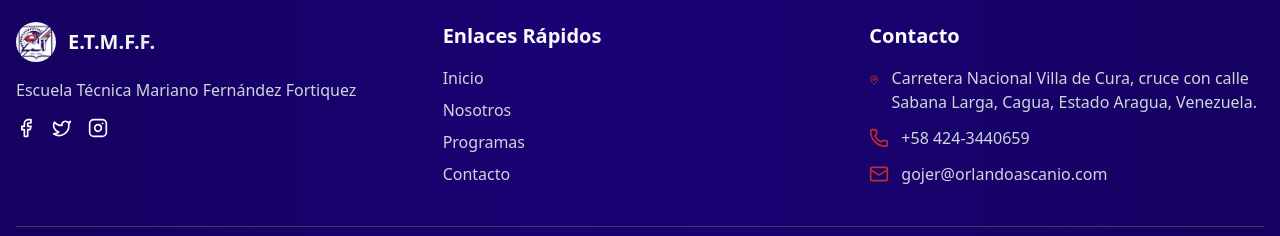
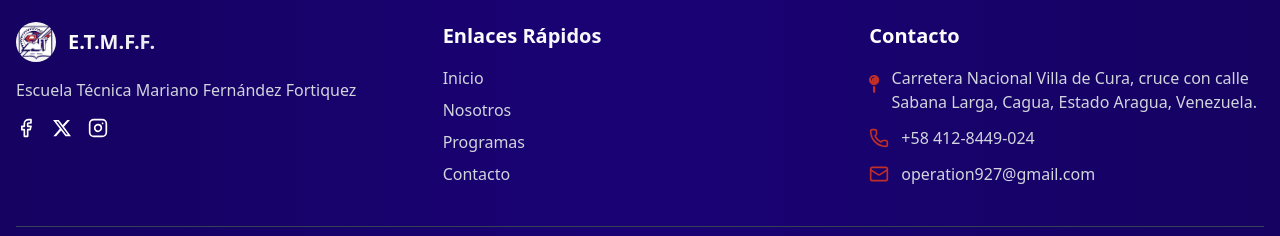
Before and after one commit to Gojer16/School-Webiste, a React (Vite) app in the folder client/: page /contacto in a window 1280 px wide. Shown: the part 1158-1394 px from the top of the page. Built offline with nearby package versions, Linux system fonts and the light colour scheme.

Commit message:
Improvement to footer.

```diff
--- a/client/src/components/Footer.jsx
+++ b/client/src/components/Footer.jsx
@@ -1,12 +1,14 @@
 import { Link } from 'react-router-dom';
-import { MapPin, Phone, Mail, Facebook, Twitter, Instagram } from 'lucide-react';
+import {  Phone, Mail, Facebook,  Instagram } from 'lucide-react';
 import logo from '/1.jpg';
+import { FaXTwitter } from "react-icons/fa6";
+import { FaMapPin } from "react-icons/fa";
 
 const Footer = () => {
   const currentYear = new Date().getFullYear();
 
   return (
-    <footer className="bg-gradient-to-r from-[#150261] via-[#1a0275] to-[#150261] text-white py-12">
+    <footer className="bg-gradient-to-r from-secondary via-[#1a0275] to-secondary text-white py-12">
       <div className="container mx-auto px-4">
         <div className="grid grid-cols-1 md:grid-cols-3 gap-8">
           {/* School Information */}
@@ -19,13 +21,13 @@ const Footer = () => {
               Escuela Técnica Mariano Fernández Fortiquez
             </p>
             <div className="flex space-x-4">
-              <a href="https://facebook.com" target="_blank" rel="noreferrer" className="hover:text-[#C02E28] transform hover:scale-125 transition-all duration-300">
+              <a href="#" target="_blank" rel="noreferrer" className="hover:text-primary transform hover:scale-125 transition-all duration-300">
                 <Facebook className="w-5 h-5" />
               </a>
-              <a href="https://twitter.com" target="_blank" rel="noreferrer" className="hover:text-[#C02E28] transform hover:scale-125 transition-all duration-300">
-                <Twitter className="w-5 h-5" />
+              <a href="https://x.com/Gojer27" target="_blank" rel="noreferrer" className="hover:text-primary transform hover:scale-125 transition-all duration-300">
+                <FaXTwitter className="w-5 h-5" />
               </a>
-              <a href="https://instagram.com" target="_blank" rel="noreferrer" className="hover:text-[#C02E28] transform hover:scale-125 transition-all duration-300">
+              <a href="https://www.instagram.com/lilgojer" target="_blank" rel="noreferrer" className="hover:text-primary transform hover:scale-125 transition-all duration-300">
                 <Instagram className="w-5 h-5" />
               </a>
             </div>
@@ -36,22 +38,22 @@ const Footer = () => {
             <h3 className="text-xl font-semibold mb-4 bg-gradient-to-r from-white to-gray-200 bg-clip-text text-transparent">Enlaces Rápidos</h3>
             <ul className="space-y-2">
               <li>
-                <Link to="/" className="text-gray-300 hover:text-[#C02E28] hover:translate-x-2 inline-block transition-all duration-300">
+                <Link to="/" className="text-gray-300 hover:text-primary hover:translate-x-2 inline-block transition-all duration-300">
                   Inicio
                 </Link>
               </li>
               <li>
-                <Link to="/nosotros" className="text-gray-300 hover:text-[#C02E28] hover:translate-x-2 inline-block transition-all duration-300">
+                <Link to="/nosotros" className="text-gray-300 hover:text-primary hover:translate-x-2 inline-block transition-all duration-300">
                   Nosotros
                 </Link>
               </li>
               <li>
-                <Link to="/programas" className="text-gray-300 hover:text-[#C02E28] hover:translate-x-2 inline-block transition-all duration-300">
+                <Link to="/programas" className="text-gray-300 hover:text-primary hover:translate-x-2 inline-block transition-all duration-300">
                   Programas
                 </Link>
               </li>
               <li>
-                <Link to="/contacto" className="text-gray-300 hover:text-[#C02E28] hover:translate-x-2 inline-block transition-all duration-300">
+                <Link to="/contacto" className="text-gray-300 hover:text-primary hover:translate-x-2 inline-block transition-all duration-300">
                   Contacto
                 </Link>
               </li>
@@ -63,21 +65,21 @@ const Footer = () => {
             <h3 className="text-xl font-semibold mb-4 bg-gradient-to-r from-white to-gray-200 bg-clip-text text-transparent">Contacto</h3>
             <ul className="space-y-3">
               <li className="flex items-start space-x-3 group">
-                <MapPin className="w-5 h-5 mt-1 text-[#C02E28] group-hover:scale-110 transition-transform duration-300" />
+                <FaMapPin className="w-5 h-5 mt-2 text-primary group-hover:scale-110 transition-transform duration-300" />
                 <span className="text-gray-300 group-hover:text-white transition-colors duration-300">
                   Carretera Nacional Villa de Cura, cruce con calle Sabana Larga, Cagua, Estado Aragua, Venezuela.
                 </span>
               </li>
               <li className="flex items-center space-x-3 group">
-                <Phone className="w-5 h-5 text-[#C02E28] group-hover:scale-110 transition-transform duration-300" />
+                <Phone className="w-5 h-5 text-primary group-hover:scale-110 transition-transform duration-300" />
                 <span className="text-gray-300 group-hover:text-white transition-colors duration-300">
-                  +58 424-3440659
+                  +58 412-8449-024
                 </span>
               </li>
               <li className="flex items-center space-x-3 group">
-                <Mail className="w-5 h-5 text-[#C02E28] group-hover:scale-110 transition-transform duration-300" />
+                <Mail className="w-5 h-5 text-primary group-hover:scale-110 transition-transform duration-300" />
                 <span className="text-gray-300 group-hover:text-white transition-colors duration-300">
-                  gojer@orlandoascanio.com
+                  operation927@gmail.com
                 </span>
               </li>
             </ul>
```
